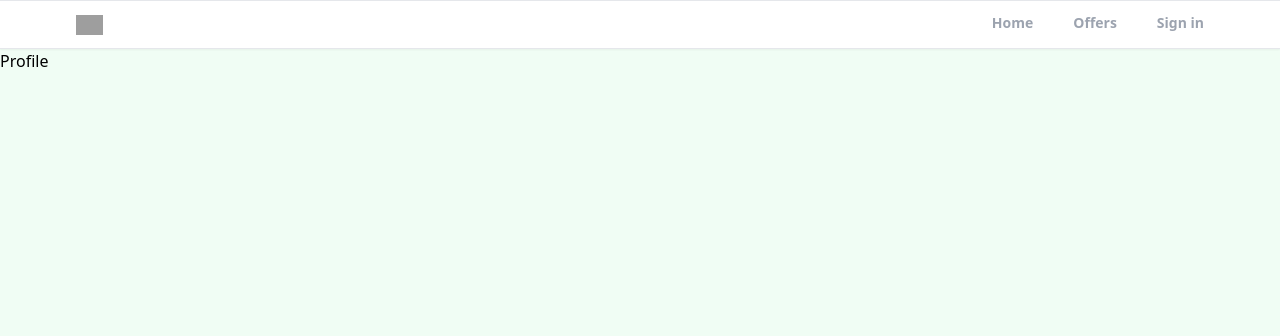
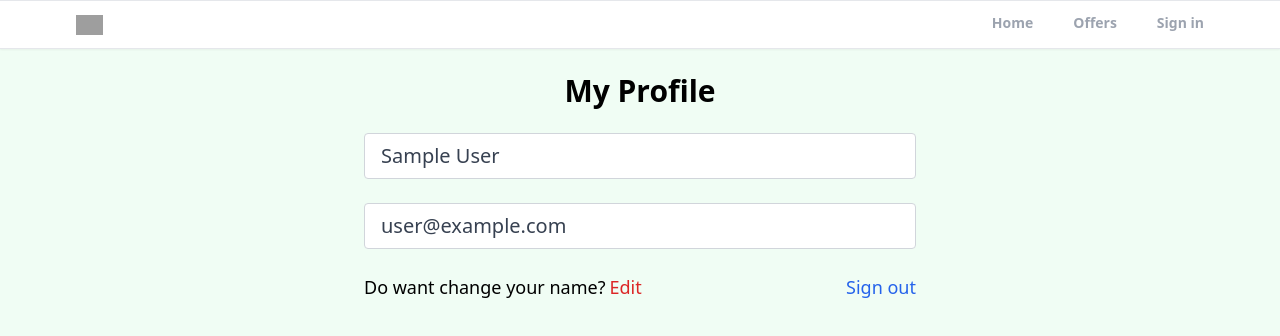
Before and after one commit to catnipandroid/realtor-clone-react, a React (Create React App) app: page /profile in a window 1280 px wide. Shown: the top 336 px of the page. Built offline with nearby package versions, Linux system fonts and the light colour scheme; no server answers; sample sign-in values are in the browser's storage; grey boxes are pictures that could not be loaded.

Commit message:
create private route and custom hook for protecting the profile page and log-out functionality

```diff
--- a/src/App.js
+++ b/src/App.js
@@ -9,6 +9,7 @@
 
 import { ToastContainer } from "react-toastify";
 import "react-toastify/dist/ReactToastify.css";
+import PrivateRoute from "./components/PrivateRoute";
 
 function App() {
   return (
@@ -17,7 +18,9 @@
         <Header />
         <Routes>
           <Route path="/" element={<Home />} />
-          <Route path="/profile" element={<Profile />} />
+          <Route path="/profile" element={<PrivateRoute />}>
+            <Route path="/profile" element={<Profile />} />
+          </Route>
           <Route path="/signIn" element={<SignIn />} />
           <Route path="/sign-up" element={<SingUp />} />
           <Route path="/forgot-password" element={<ForgotPassword />} />
--- /dev/null
+++ b/src/components/PrivateRoute.jsx
@@ -0,0 +1,10 @@
+import { Navigate, Outlet } from "react-router";
+import UseAuthStatus from "../hooks/UseAuthStatus";
+
+export default function privateRoute() {
+  const { loggedIn, checkingStatus } = UseAuthStatus();
+  if (checkingStatus) {
+    return <h3>Loading...</h3>;
+  }
+  return loggedIn ? <Outlet /> : <Navigate to="/signIn" />;
+}
--- /dev/null
+++ b/src/hooks/UseAuthStatus.jsx
@@ -0,0 +1,18 @@
+import { getAuth, onAuthStateChanged } from "firebase/auth";
+import { useEffect, useState } from "react";
+
+export default function UseAuthStatus() {
+  const [loggedIn, setLoggedIn] = useState(false);
+  const [checkingStatus, setCheckingStatus] = useState(true);
+
+  useEffect(() => {
+    const auth = getAuth();
+    onAuthStateChanged(auth, (user) => {
+      if (user) {
+        setLoggedIn(true);
+      }
+      setCheckingStatus(false);
+    });
+  }, []);
+  return { loggedIn, checkingStatus };
+}
--- a/src/pages/Profile.jsx
+++ b/src/pages/Profile.jsx
@@ -1,7 +1,61 @@
-import React from 'react'
+import React, { useState } from "react";
+import { getAuth } from "firebase/auth";
+import { useNavigate } from "react-router-dom";
 
 export default function Profile() {
+  const auth = getAuth();
+  const navigate = useNavigate();
+  const [formData, setFormData] = useState({
+    name: auth.currentUser.displayName,
+    email: auth.currentUser.email,
+  });
+
+  function onLogout() {
+    auth.signOut();
+    navigate("/");
+  }
+
+  const { name, email } = formData;
+
   return (
-    <div>Profile</div>
-  )
+    <>
+      <section className="max-w-6xl mx-auto flex justify-center items-center flex-col">
+        <h1 className="text-3xl text-center mt-6 items-center font-bold">
+          My Profile
+        </h1>
+        <div className="w-full md:w-[50%] mt-6 px-3">
+          <form>
+            <input
+              type="text"
+              id="name"
+              className="mb-6 w-full px-4 py-2 text-xl text-gray-700 bg-white border-gray-300 rounded transition ease-in-out"
+              value={name}
+              disabled
+            />
+            <input
+              type="text"
+              id="email"
+              className="mb-6 w-full px-4 py-2 text-xl text-gray-700 bg-white border-gray-300 rounded transition ease-in-out"
+              value={email}
+              disabled
+            />
+            <div className="flex justify-between whitespace-nowrap text-sm sm:text-lg mb-6">
+              <p className="flex item-center mb-6">
+                Do want change your name?{" "}
+                <span className="text-red-600 hover:text-red-800 transition ease-in-out duration-200 ml-1 cursor-pointer">
+                  Edit
+                </span>
+              </p>
+              <p
+                onClick={onLogout}
+                className="text-blue-600 hover:text-blue-800 cursor-pointer transition duration-200 ease-in-out"
+              >
+                Sign out
+              </p>
+            </div>
+          </form>
+        </div>
+      </section>
+    </>
+  );
 }
```
